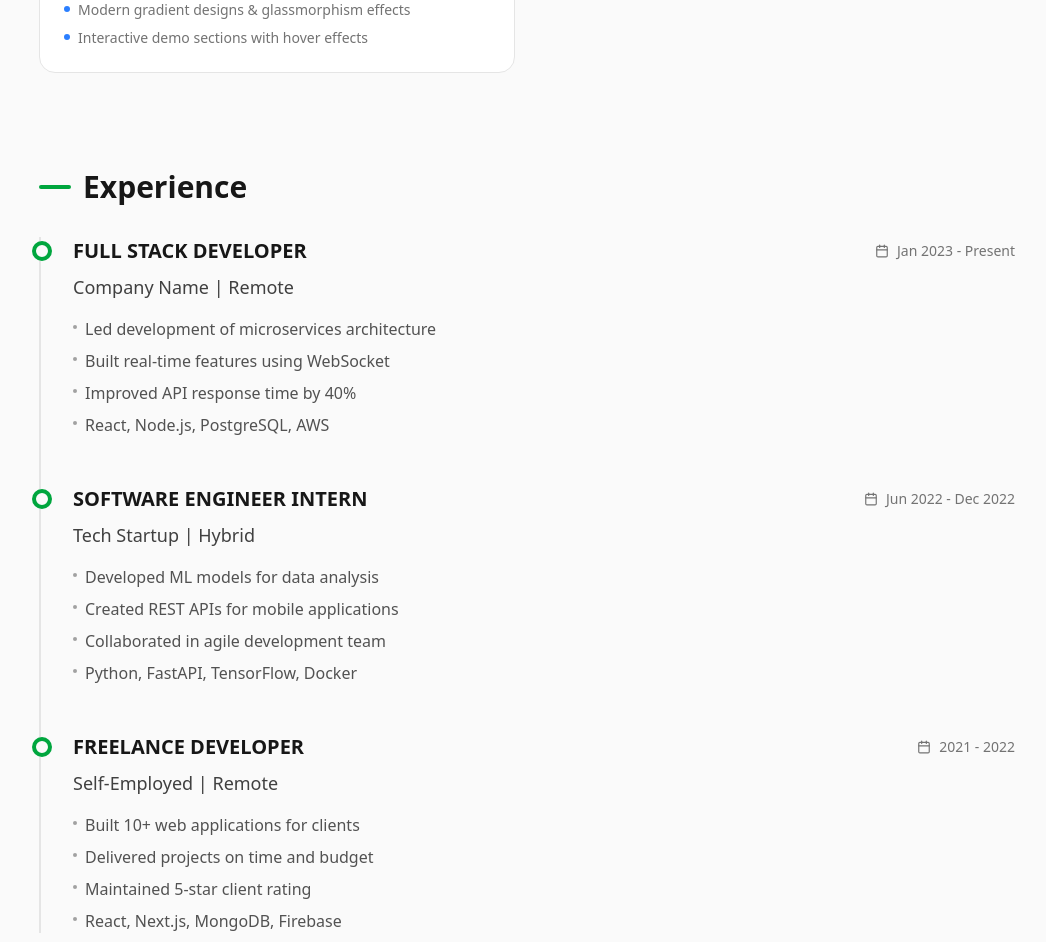
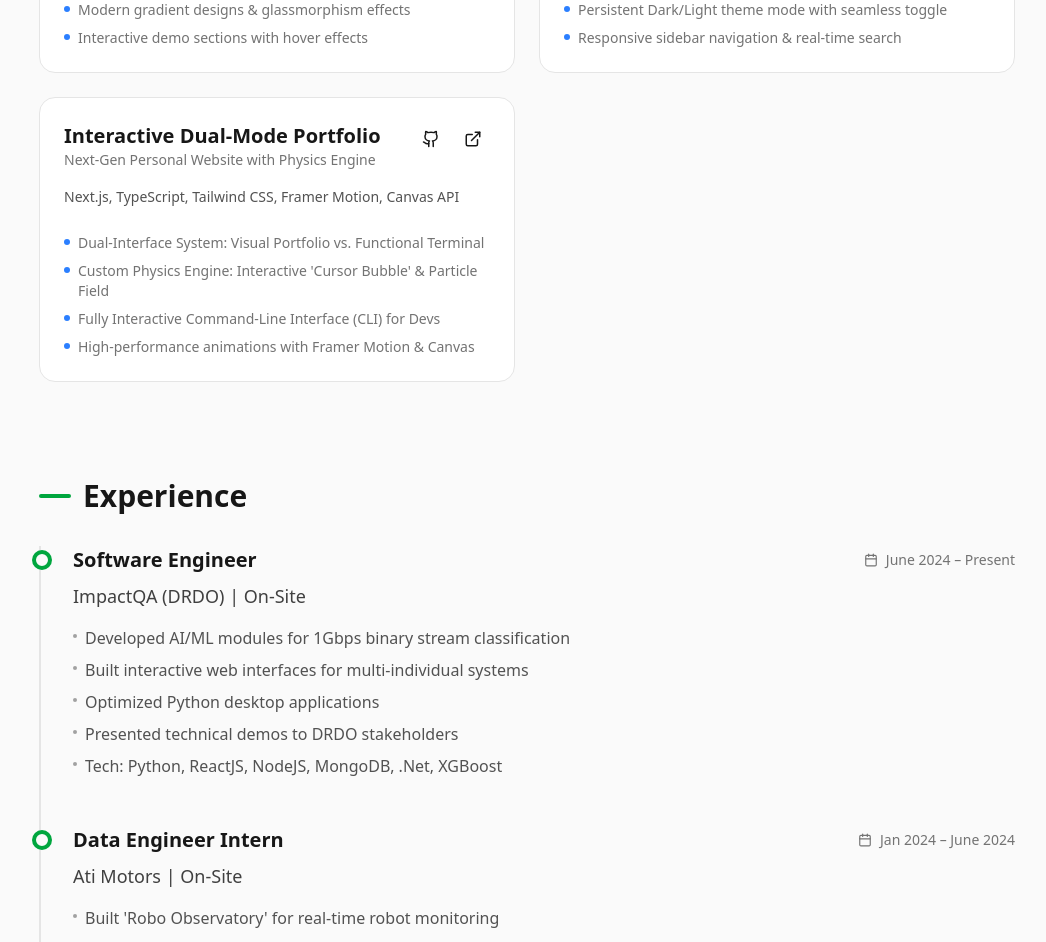
Before and after one commit to SubodhSenpai/portfolio, a Next.js app: page /portfolio in a window 1280 px wide. Shown: the part 2180-3122 px from the top of the page, without its empty margins (113-1159 px from the left). Built offline with nearby package versions, Linux system fonts and the light colour scheme.

Commit message:
added web development projects

```diff
--- a/src/app/portfolio/page.tsx
+++ b/src/app/portfolio/page.tsx
@@ -112,7 +112,7 @@ export default function PortfolioPage() {
                 <section>
                     <h2 className="text-3xl font-bold mb-8 flex items-center gap-3">
                         <span className="w-8 h-1 bg-purple-600 rounded-full"></span>
-                        Featured Projects
+                        Web Development Projects
                     </h2>
                     <div className="grid grid-cols-1 md:grid-cols-2 gap-6">
                         {portfolioData.projects.map((project) => (
--- a/src/component/Terminal.tsx
+++ b/src/component/Terminal.tsx
@@ -2,6 +2,7 @@
 
 import { useRef, useState, useEffect } from 'react';
 import { useTheme } from '../context/ThemeContext';
+import { portfolioData } from '../data/portfolio';
 
 type LineType = 'output' | 'command' | 'error';
 type TerminalLine = { type: LineType; text: string; path?: string };
@@ -27,31 +28,9 @@ const Terminal = () => {
 
   // Project directories structure
   const projectDirectories: Record<string, { name: string; projects: any[] }> = {
-    frontend: {
-      name: 'Frontend Projects',
-      projects: [
-        {
-          name: 'Trendora',
-          description: 'Fashion Discovery Landing Page',
-          github: 'https://github.com/SubodhSenpai/trendora',
-          live: 'https://trendora-lime.vercel.app/',
-          tech: 'Next.js, TypeScript, Tailwind CSS, Shadcn UI',
-          features: [
-            'Fully responsive design (mobile, tablet, desktop)',
-            'Smooth animations & interactive UI components',
-            'Modern gradient designs & glassmorphism effects',
-            'Interactive demo sections with hover effects',
-          ]
-        }
-      ]
-    },
-    backend: {
-      name: 'Backend Projects',
-      projects: []
-    },
-    fullstack: {
-      name: 'Full Stack Projects',
-      projects: []
+    'web-development': {
+      name: 'Web Development Projects',
+      projects: portfolioData.projects
     }
   };
 
@@ -99,7 +78,7 @@ const Terminal = () => {
     if (commandPart === 'cd' && parts.length === 2) {
       const dirPart = parts[1].toLowerCase();
       const availableDirs = currentPath === '~'
-        ? ['frontend', 'backend', 'fullstack', '..']
+        ? ['web-development', '..']
         : ['..', '~'];
 
       const matches = availableDirs.filter(dir => dir.startsWith(dirPart));
@@ -135,7 +114,7 @@ const Terminal = () => {
       '  about      - Learn about me',
       '  skills     - View my technical skills',
       '  projects   - See my projects',
-      '  cd <dir>   - Change directory (frontend/backend/fullstack)',
+      '  cd <dir>   - Change directory (web-development)',
       '  ls         - List current directory contents',
       '  pwd        - Show current path',
       '  experience - View work experience',
@@ -247,12 +226,10 @@ const Terminal = () => {
         '',
         '  📁 Available directories:',
         '',
-        '     frontend/     - Frontend projects',
-        '     backend/      - Backend projects',
-        '     fullstack/    - Full stack projects',
+        '     web-development/     - All Web Projects',
         '',
         '  💡 Use "cd <directory>" to explore projects',
-        '  💡 Example: cd frontend',
+        '  💡 Example: cd web-development',
         '',
       ];
     },
@@ -261,9 +238,7 @@ const Terminal = () => {
       if (currentPath === '~') {
         return [
           '',
-          '  📁 frontend/',
-          '  📁 backend/',
-          '  📁 fullstack/',
+          '  📁 web-development/',
           '',
         ];
       }
@@ -328,7 +303,7 @@ const Terminal = () => {
         return output;
       }
 
-      return [`Directory not found: ${dir}`, 'Available: frontend, backend, fullstack'];
+      return [`Directory not found: ${dir}`, 'Available: web-development'];
     },
     experience: () => [
       '',
--- a/src/data/portfolio.ts
+++ b/src/data/portfolio.ts
@@ -54,39 +54,29 @@ export const portfolioData = {
   },
   experience: [
     {
-      role: "FULL STACK DEVELOPER",
-      company: "Company Name",
-      location: "Remote",
-      period: "Jan 2023 - Present",
+      role: "Software Engineer",
+      company: "ImpactQA (DRDO)",
+      location: "On-Site",
+      period: "June 2024 – Present",
       achievements: [
-        "Led development of microservices architecture",
-        "Built real-time features using WebSocket",
-        "Improved API response time by 40%",
-        "React, Node.js, PostgreSQL, AWS"
+        "Developed AI/ML modules for 1Gbps binary stream classification",
+        "Built interactive web interfaces for multi-individual systems",
+        "Optimized Python desktop applications",
+        "Presented technical demos to DRDO stakeholders",
+        "Tech: Python, ReactJS, NodeJS, MongoDB, .Net, XGBoost"
       ]
     },
     {
-      role: "SOFTWARE ENGINEER INTERN",
-      company: "Tech Startup",
-      location: "Hybrid",
-      period: "Jun 2022 - Dec 2022",
+      role: "Data Engineer Intern",
+      company: "Ati Motors",
+      location: "On-Site",
+      period: "Jan 2024 – June 2024",
       achievements: [
-        "Developed ML models for data analysis",
-        "Created REST APIs for mobile applications",
-        "Collaborated in agile development team",
-        "Python, FastAPI, TensorFlow, Docker"
-      ]
-    },
-    {
-      role: "FREELANCE DEVELOPER",
-      company: "Self-Employed",
-      location: "Remote",
-      period: "2021 - 2022",
-      achievements: [
-        "Built 10+ web applications for clients",
-        "Delivered projects on time and budget",
-        "Maintained 5-star client rating",
-        "React, Next.js, MongoDB, Firebase"
+        "Built 'Robo Observatory' for real-time robot monitoring",
+        "Optimized database queries by 20% via indexing strategies",
+        "Developed Multimodal RAG service with Jira/Slack integrations",
+        "Researched battery decay prediction algorithms",
+        "Tech: Python, LLMs, Langchain, Grafana, Postgres, React"
       ]
     }
   ],
@@ -103,6 +93,32 @@ export const portfolioData = {
         "Modern gradient designs & glassmorphism effects",
         "Interactive demo sections with hover effects",
       ]
+    },
+    {
+      name: "Admin Dashboard",
+      description: "Full-Stack Inventory Management System",
+      github: "https://github.com/SubodhSenpai/admin-dashboard", // Assuming generic or leaving placeholder if unknown. I'll use the live link mostly.
+      live: "https://admin-six-umber.vercel.app/",
+      tech: "Next.js, TypeScript, Shadcn UI, Tailwind CSS, Public API",
+      features: [
+        "Complete CRUD operations for 190+ products",
+        "Advanced data tables with filtering, sorting, and pagination",
+        "Persistent Dark/Light theme mode with seamless toggle",
+        "Responsive sidebar navigation & real-time search",
+      ]
+    },
+    {
+      name: "Interactive Dual-Mode Portfolio",
+      description: "Next-Gen Personal Website with Physics Engine",
+      github: "https://github.com/SubodhSenpai/portfolio-one", // Placeholder/Generic if unknown
+      live: "https://portfolio-one-wheat-38.vercel.app/",
+      tech: "Next.js, TypeScript, Tailwind CSS, Framer Motion, Canvas API",
+      features: [
+        "Dual-Interface System: Visual Portfolio vs. Functional Terminal",
+        "Custom Physics Engine: Interactive 'Cursor Bubble' & Particle Field",
+        "Fully Interactive Command-Line Interface (CLI) for Devs",
+        "High-performance animations with Framer Motion & Canvas",
+      ]
     }
   ]
 };
```
